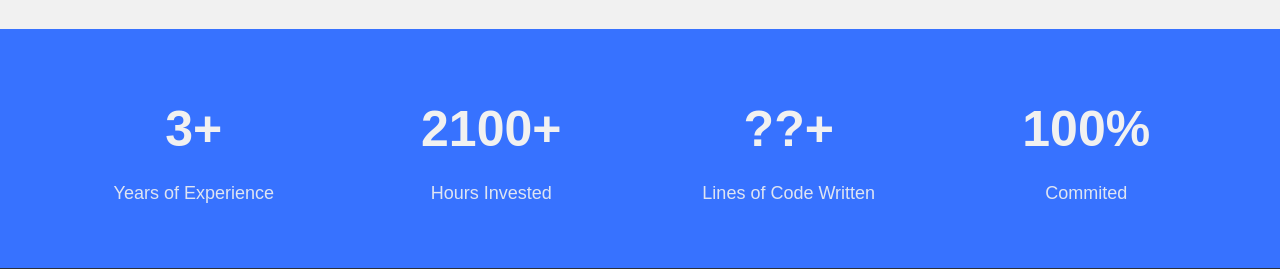
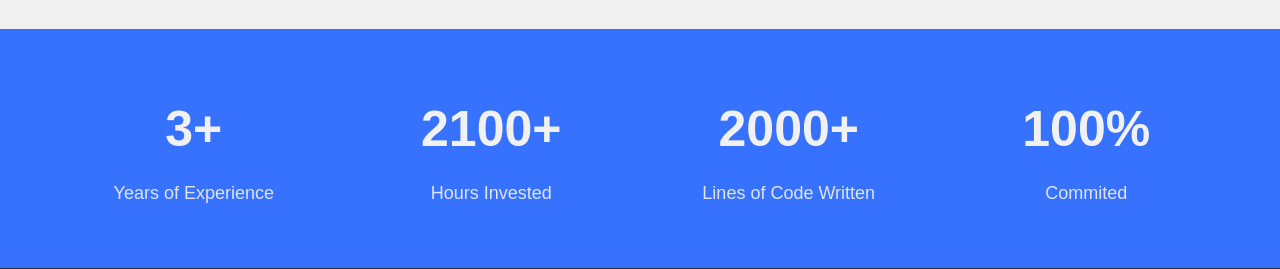
Before and after one commit to camendt-matc/matcsecdesignb, a Python web app: template www/src/main/resources/templates/index.html in a window 1280 px wide. Shown: the part 2296-2565 px from the top of the page. Run offline with Jinja, Linux system fonts and the light colour scheme; the template is opened without the code that fills it, so the values that code supplies are empty.

Commit message:
quick change

```diff
--- a/www/src/main/resources/templates/index.html
+++ b/www/src/main/resources/templates/index.html
@@ -173,7 +173,7 @@
                     <p>Hours Invested</p>
                 </div>
                 <div class="stat-item">
-                    <h3>??+</h3>
+                    <h3>2000+</h3>
                     <p>Lines of Code Written</p>
                 </div>
                 <div class="stat-item">
```
